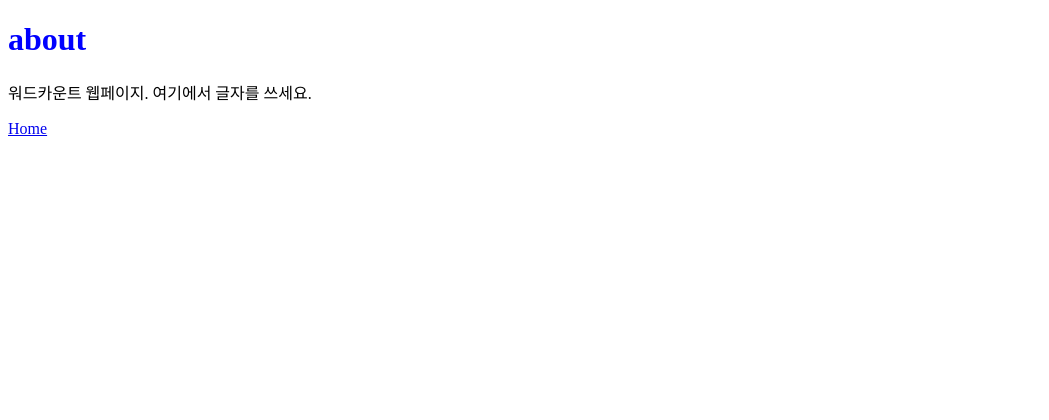
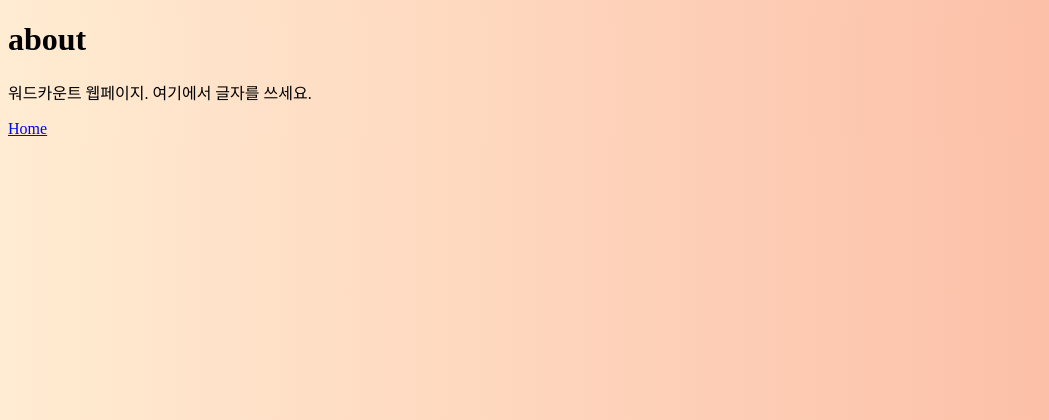
Before and after one commit to 3jine33/wordcounter, a Django app: page /about/ in a window 1280 px wide. Shown: the top 420 px of the page, without its empty margins (0-1049 px from the left). Run offline with Django 3.2, Linux system fonts and the light colour scheme; some web fonts are replaced.

Commit message:
clean push

```diff
--- a/wordcount/templates/about.html
+++ b/wordcount/templates/about.html
@@ -2,12 +2,17 @@
 <html>
     <head>
         <style>
-        .title{
-            color:blue;
-        }
-        .body{
-            background-color:burlywood;
-        }
+            @font-face { font-family: 'NanumSquareRound'; src: url('https://cdn.jsdelivr.net/gh/projectnoonnu/noonfonts_two@1.0/NanumSquareRound.woff') format('woff'); font-weight: normal; font-style: normal; }
+
+            .title{
+                font-style:bold;
+            }
+
+            html, body{
+                background-image: linear-gradient(to right, #ffecd2 0%, #fcb69f 100%);
+
+                font-family:'NanumSquareRound';
+            }
         </style>
     </head>
     <body>
```
Also changed, not shown: index.html (deleted, +0 -20 lines), wordcount/templates/index.html (+9 -1 lines), wordcount/templates/result.html (+16 -3 lines).
